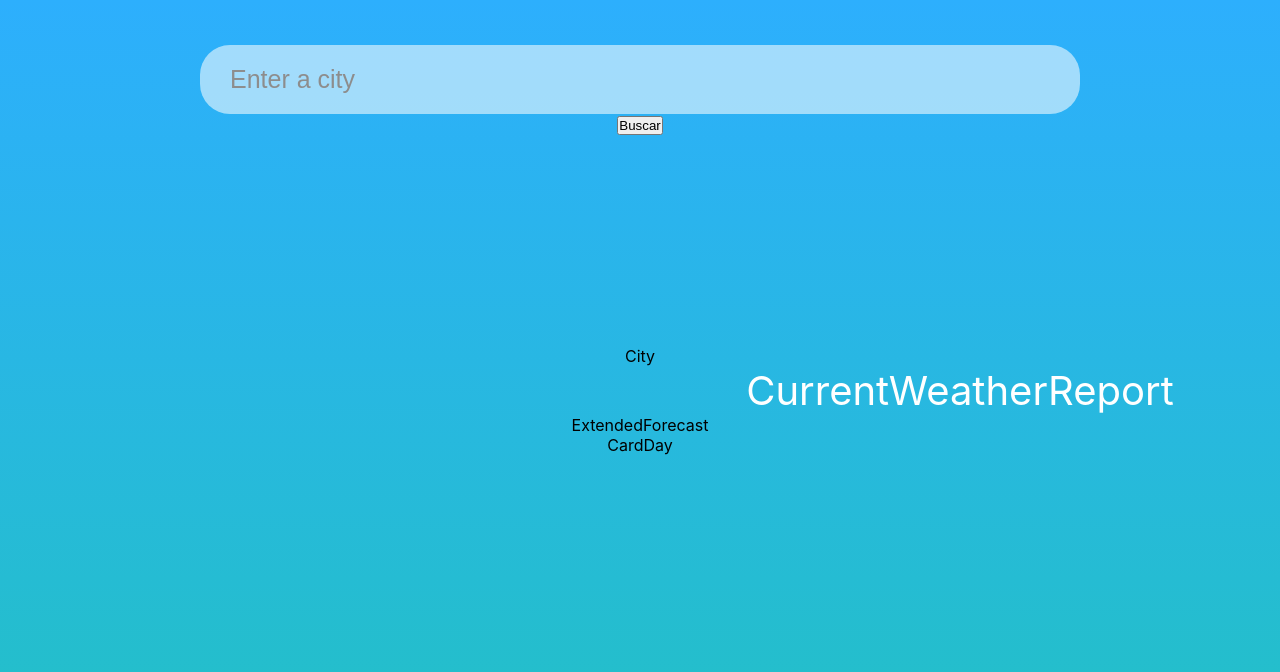
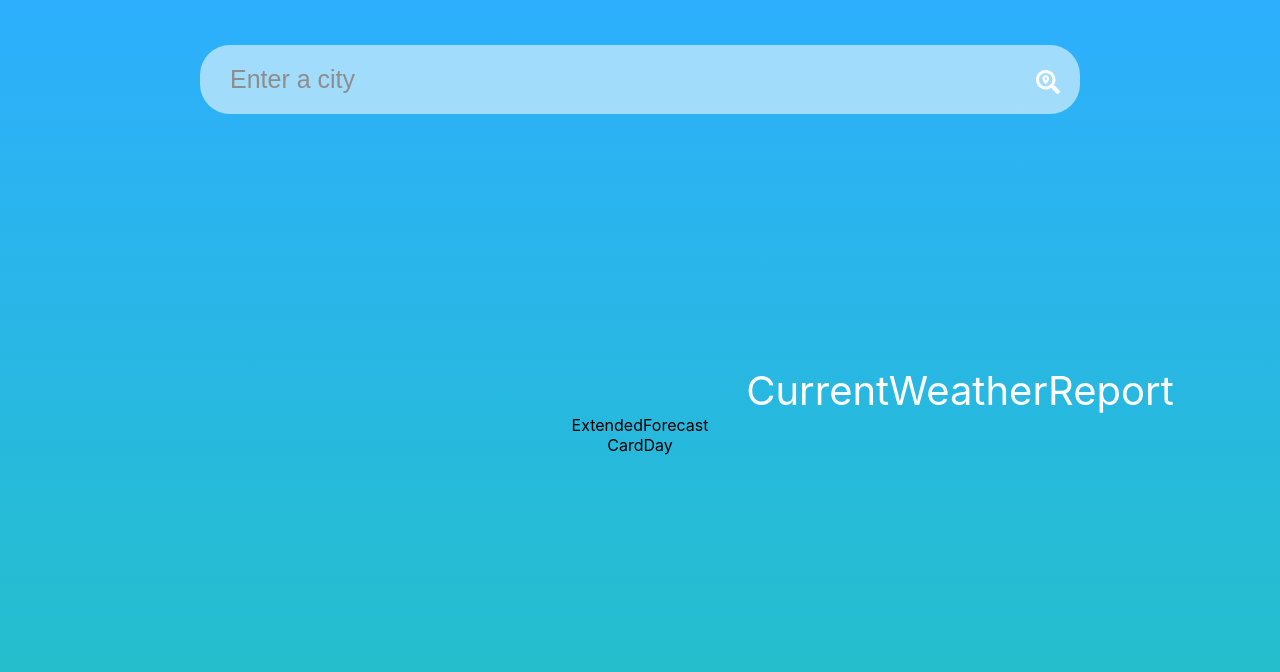
Before and after one commit to camila-pereyra/weather-app, a React (Create React App) app: page / in a window 1280 px wide. Shown: the top 672 px of the page. Built offline with nearby package versions, Linux system fonts and the light colour scheme; the HTML template or start-up script is replaced by a standard one.

Commit message:
Instale librería react-icons, lista de ciudades al buscar, lat y lon de ciudad elegida a component Container

```diff
--- a/package.json
+++ b/package.json
@@ -8,6 +8,7 @@
     "@testing-library/user-event": "^13.5.0",
     "react": "^18.2.0",
     "react-dom": "^18.2.0",
+    "react-icons": "^4.8.0",
     "react-scripts": "5.0.1",
     "web-vitals": "^2.1.4"
   },
--- a/src/components/City/City.css
+++ b/src/components/City/City.css
@@ -0,0 +1,3 @@
+.city{
+    margin:10px;
+}
--- a/src/components/City/City.jsx
+++ b/src/components/City/City.jsx
@@ -1,8 +1,14 @@
+import {BsFillGeoAltFill} from "react-icons/bs"
+import "./City.css"
 
-const City = ({cities}) => {
-    console.log(cities);
+const City = ({name,state, lat, lon, onClickCity}) => {
+
   return (
-    <div>City</div>
+    <button className="city"  onClick={() => {
+      onClickCity(lat,lon);
+    }}>
+      <BsFillGeoAltFill />{name}, {state}
+      </button>
   )
 }
 
--- a/src/components/Container/Container.css
+++ b/src/components/Container/Container.css
@@ -20,6 +20,15 @@
 }
 .containerInput input::placeholder{
     color: #8d8d8d;
+}
+.iconSearch{
+    position: absolute;
+    top: 55px;
+    height: 1.5em;
+    width: 1.5em;
+    right: 220px;
+    color: white;
+
 
 }
 
--- a/src/components/Container/Container.jsx
+++ b/src/components/Container/Container.jsx
@@ -3,7 +3,8 @@ import CurrentWeather from "../CurrentWeather/CurrentWeather"
 import CurrentWeatherReport from "../CurrentWeatherReport/CurrentWeatherReport"
 import ExtendedForecast from "../ExtendedForecast/ExtendedForecast"
 import { useState } from "react"
-import City from "../City/City"
+import ListCity from "../ListCity/ListCity"
+import {FaSearchLocation} from "react-icons/fa";
 
 const Container = () => {
   const [input,setInput]=useState("")
@@ -16,14 +17,14 @@ const Container = () => {
 
    const handleClick = (e)=>{
     e.preventDefault();
-    if(input!==""){
+    if(input!=="" ){
       fetch(API_URL).then(response=>response.json())
-      .then(data=> {
-        data.forEach(element => {
-          console.log(element);
-          setCities([cities.push(element) ])})
-       })
+      .then(data=> { setCities(data)})
     }
+    setInput("")
+  }
+  const onClickCity = (lat,lon)=>{
+    console.log(lat,lon);
   }
 
 
@@ -32,11 +33,14 @@ const Container = () => {
     <div className="container">
       <div className="containerInput">
         <input type="text" name="nameCity" id="nameCity" placeholder="Enter a city" value={input} onChange={onChange}/>
-        <button type="button" onClick={handleClick}>Buscar</button>
+        <FaSearchLocation className="iconSearch" onClick={handleClick}/>
       </div>
-      <div className="containerCities">
-        <City cities={cities}/>
-      </div>
+
+        <div className="containerCities">
+          <ListCity cities={cities} onClickCity={onClickCity} />
+        </div>
+
+
       <div className="containerCurrentWeather">
         <CurrentWeather/>
         <CurrentWeatherReport/>
--- /dev/null
+++ b/src/components/ListCity/ListCity.css
@@ -0,0 +1,8 @@
+.listCities{
+    width: 100%;
+    padding: 10px;
+    display: flex;
+    justify-content: center;
+    align-items: center;
+    flex-wrap: wrap;
+}
--- /dev/null
+++ b/src/components/ListCity/ListCity.jsx
@@ -0,0 +1,14 @@
+import City from "../City/City"
+import "./ListCity.css"
+
+const ListCity = ({cities, onClickCity}) => {
+
+  return (
+    <div className="listCities">
+      {cities.map((city, index)=>(<City key={index} name={city.name} state={city.state} lat={city.lat} lon={city.lon} onClickCity={onClickCity}/>)) }
+    </div>
+
+  )
+}
+
+export default ListCity
```
Also changed, not shown: 1 other file (tests, documents, lock files or other folders).
